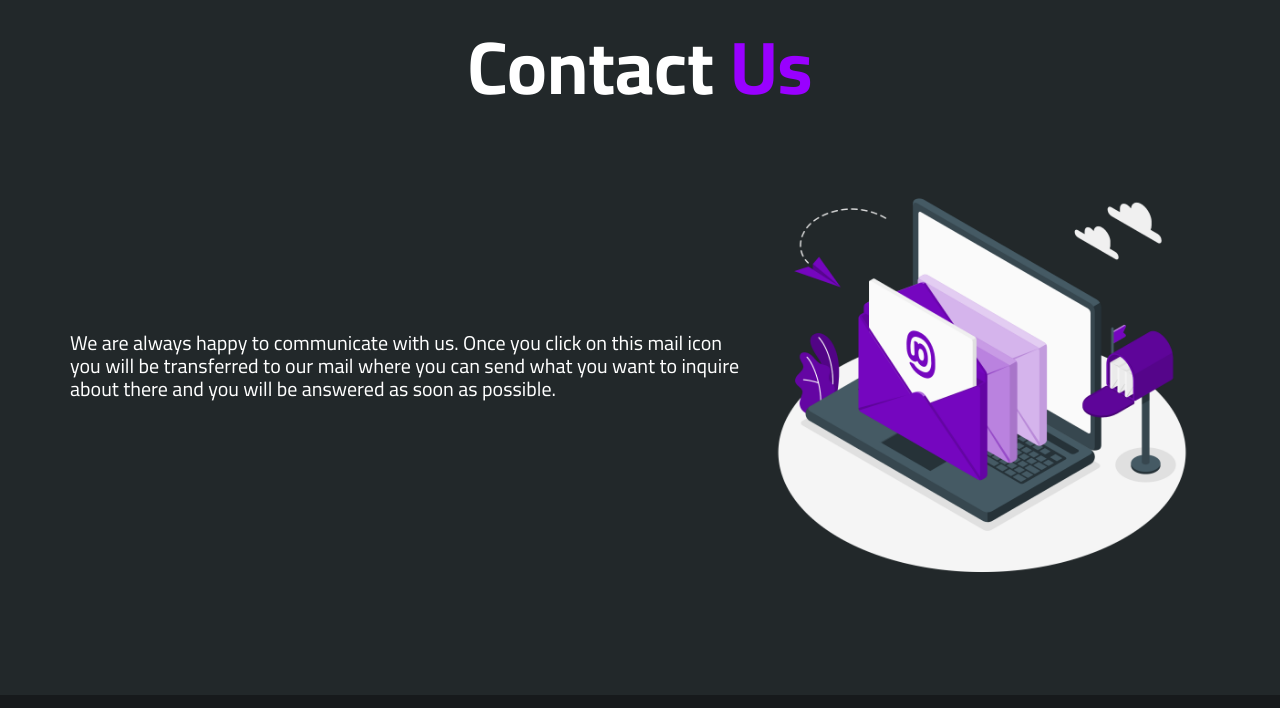
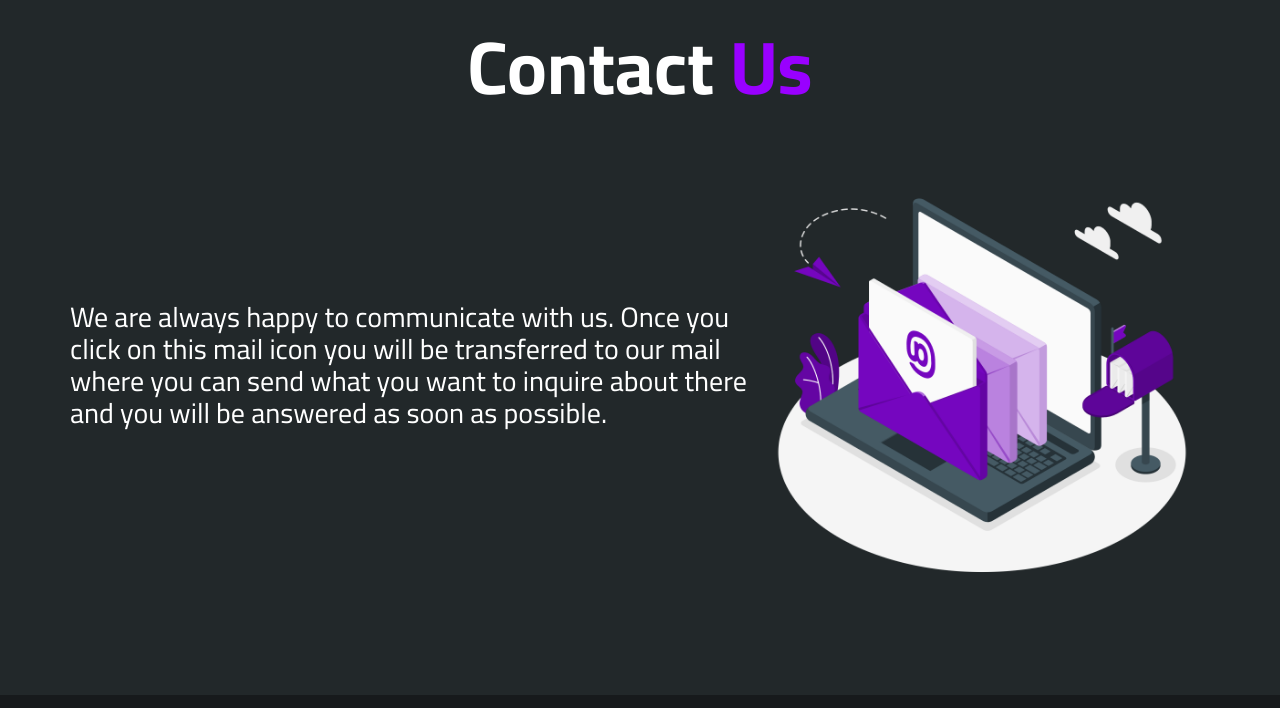
Before and after one commit to 3omarhassan1/Web-X, a plain HTML site: page index.html in a window 1280 px wide. Shown: the part 2420-3128 px from the top of the page. Drawn offline with nearby package versions, Linux system fonts and the light colour scheme.

Commit message:
Add files via upload

```diff
--- a/css/style.css
+++ b/css/style.css
@@ -584,17 +584,18 @@ header ul li:hover::before {
 
 .contact-us .box {
   display: flex;
-  justify-content: center;
+  justify-content: space-between;
   align-items: center;
 }
 
 .contact-us .box .text {
   flex-basis: 60%;
-  font-size: 20px;
+  font-size: 28px;
 }
 
 .contact-us .box .img {
   flex-basis: 40%;
+  /* max-width: 250px; */
 }
 
 @media (max-width: 767px) {
```
